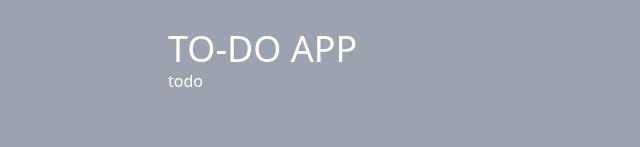
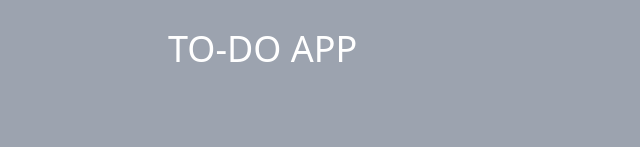
Before and after one commit to ariffsulaiman/Ariff-Portfolio-Website, a plain HTML site: page index.html in a window 1280 px wide. Shown: the part 1027-1174 px from the top of the page, 96-736 px from the left. Drawn offline with Linux system fonts and the light colour scheme.

Commit message:
Update index.html

```diff
--- a/index.html
+++ b/index.html
@@ -49,7 +49,7 @@
 
     <section id="projects">
       <div class="container mx-auto flex flex-col my-10 md:flex-row">
-          <div class="w-60 h-60 mx-auto"><h2 class="">TO-DO APP</h2><a href="todo.html">todo</a></div>
+          <div class="w-60 h-60 mx-auto"><h2 class="">TO-DO APP</h2></div>
           <div class="w-60 h-60 mx-auto"><h2>ANGULAR PROJECT</h2></div>
       </div>
     </section>
```
